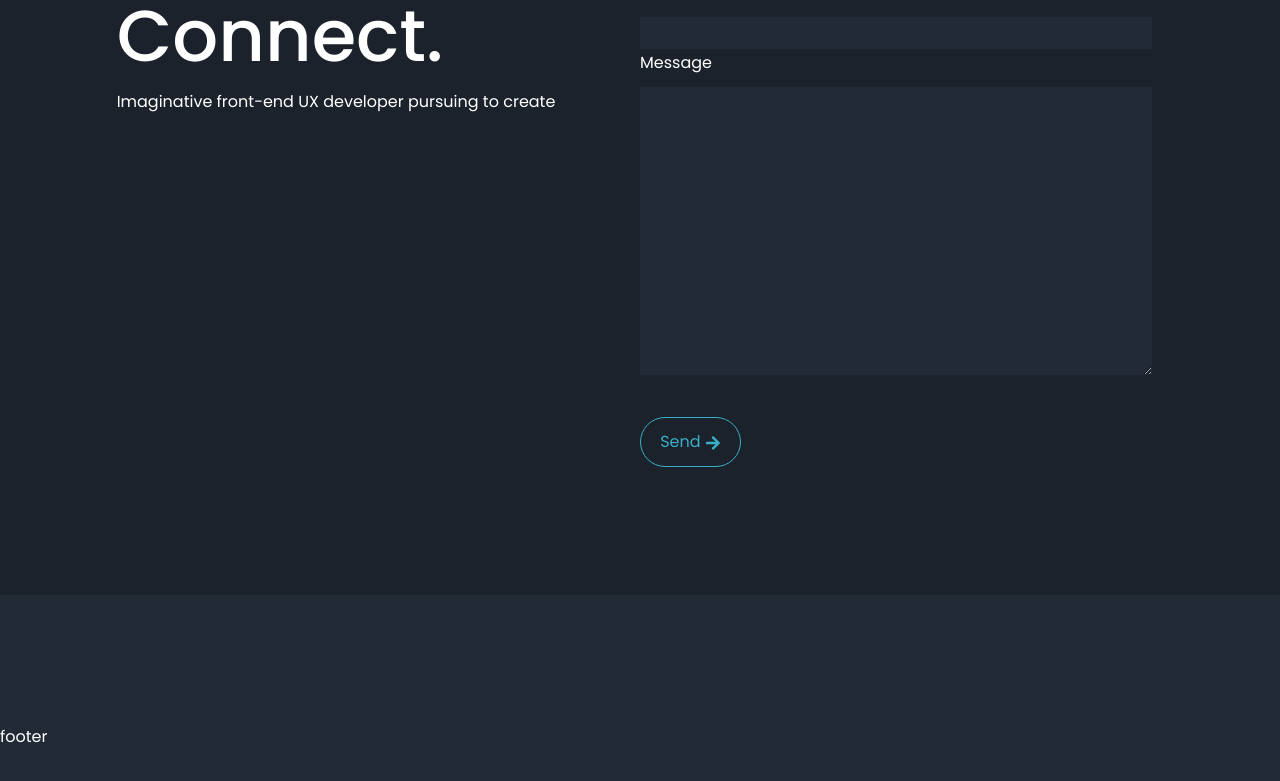
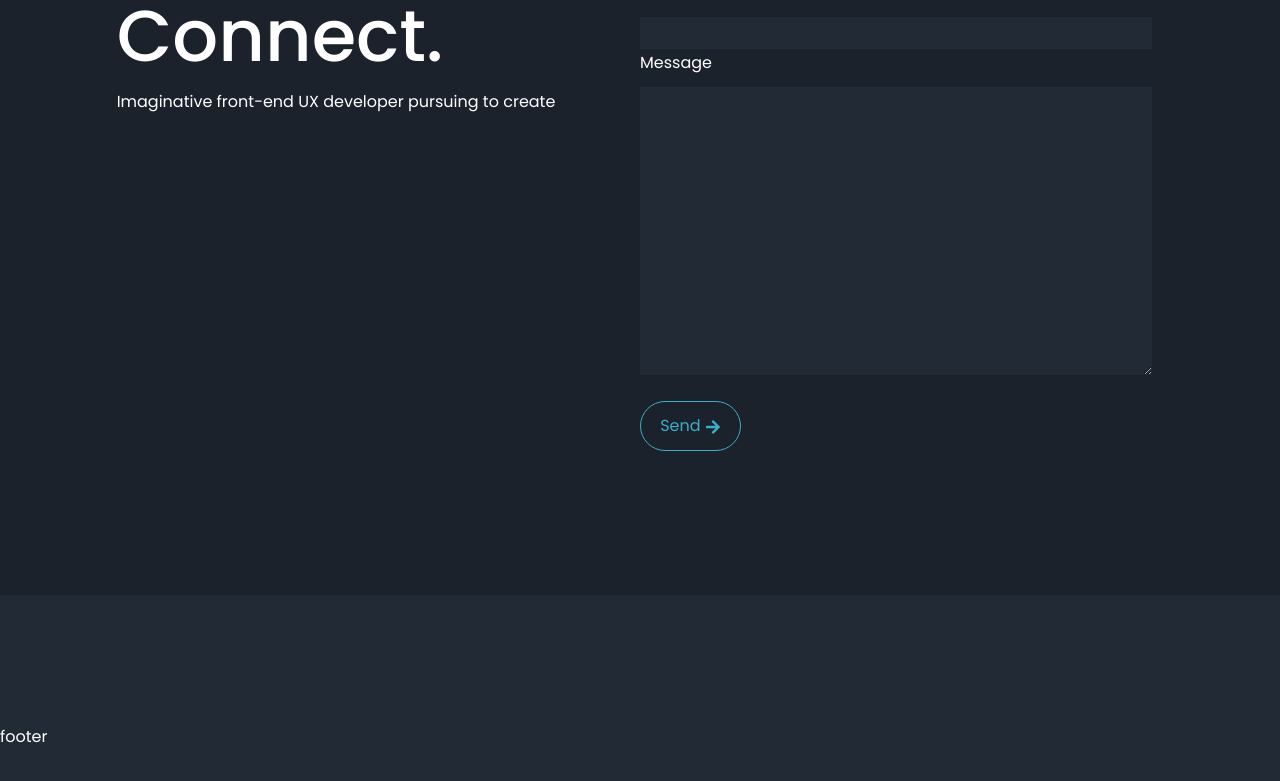
Before and after one commit to rodriguezjaniece08/react-portfolio, a React (Create React App) app: page / in a window 1280 px wide. Shown: the part 3709-4490 px from the top of the page. Built offline with nearby package versions, Linux system fonts and the light colour scheme.

Commit message:
created usestate to handle success message when user submits form

```diff
--- a/src/components/contact/Form.jsx
+++ b/src/components/contact/Form.jsx
@@ -7,7 +7,7 @@ import emailjs from '@emailjs/browser';
 
  const Form = () => {
   const form = useRef();
-  const [success, setSuccess] = useState(false);
+  const [submitted, setSubmitted] = useState(false);
 
   const sendEmail = (e) => {
     e.preventDefault();
@@ -19,9 +19,12 @@ import emailjs from '@emailjs/browser';
       }, (error) => {
           console.log(error.text);
       });
+      setSubmitted(true);
       //resets the form after submission
       e.target.reset();
   };
+
+
 
 
 
@@ -38,8 +41,8 @@ import emailjs from '@emailjs/browser';
     <textarea name="message" id='message' rows='10' cols='50' />
     </label>
 
-   <button className='btn' onClick={() => {setSuccess(!success)}}>Send <span className='submit-arrow'><FaArrowRight/></span></button>
-   <div className='success'>Your Message Successfully Sent!</div>
+   {submitted ? <div className='success'>Your Message Successfully Sent!</div> : null }
+   <button className='btn mt-2'>Send <span className='submit-arrow'><FaArrowRight/></span></button>
   </form>
   )
 }
--- a/src/components/contact/contact.css
+++ b/src/components/contact/contact.css
@@ -39,7 +39,7 @@ input, textarea {
 
 #message {
     color: white;
-    margin-bottom: 2rem;
+    margin-bottom: .5rem;
     border: none;
     background: var(--color-bg);
 }
@@ -49,9 +49,9 @@ input, textarea {
 }
 
 .success {
-    position: absolute;
-    display: none;
-    animation: buttons .3s linear;
+    /* position: absolute; */
+    /* display: none; */
+    animation: buttons .5s linear;
 }
 
 @keyframes buttons {
```
